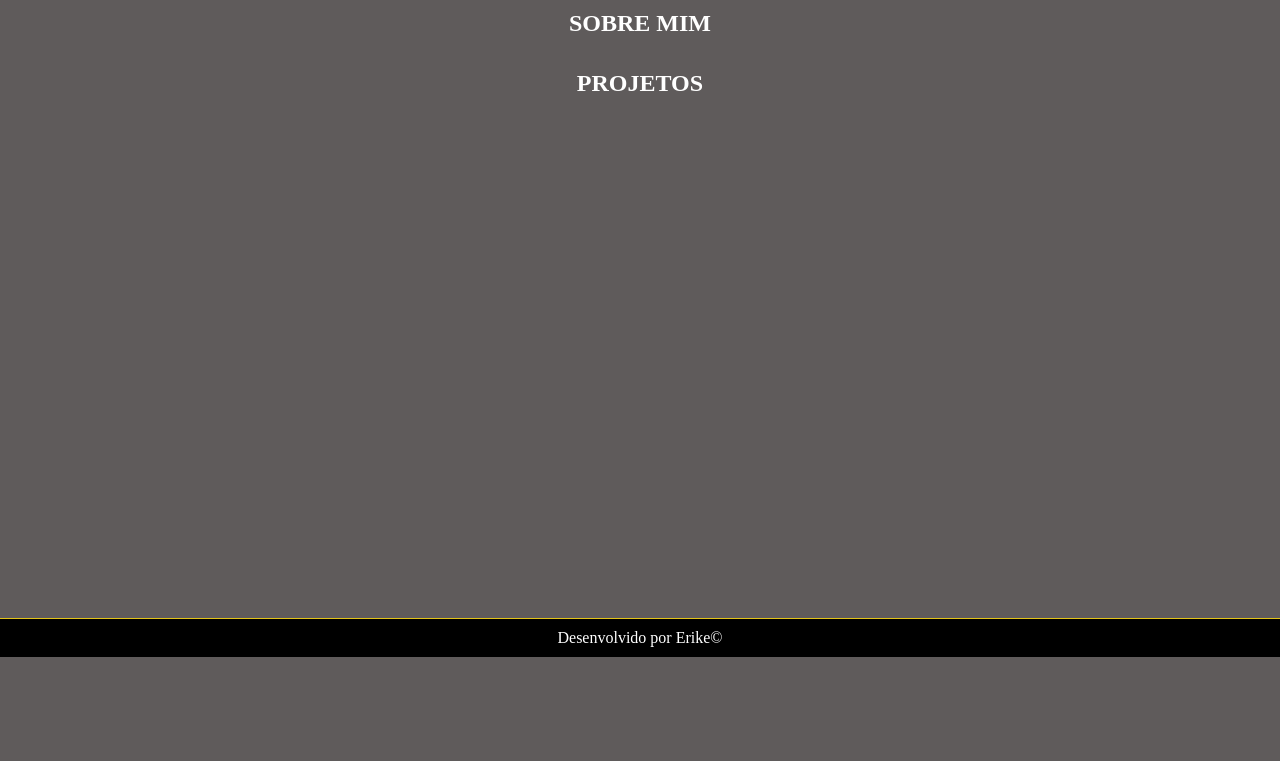
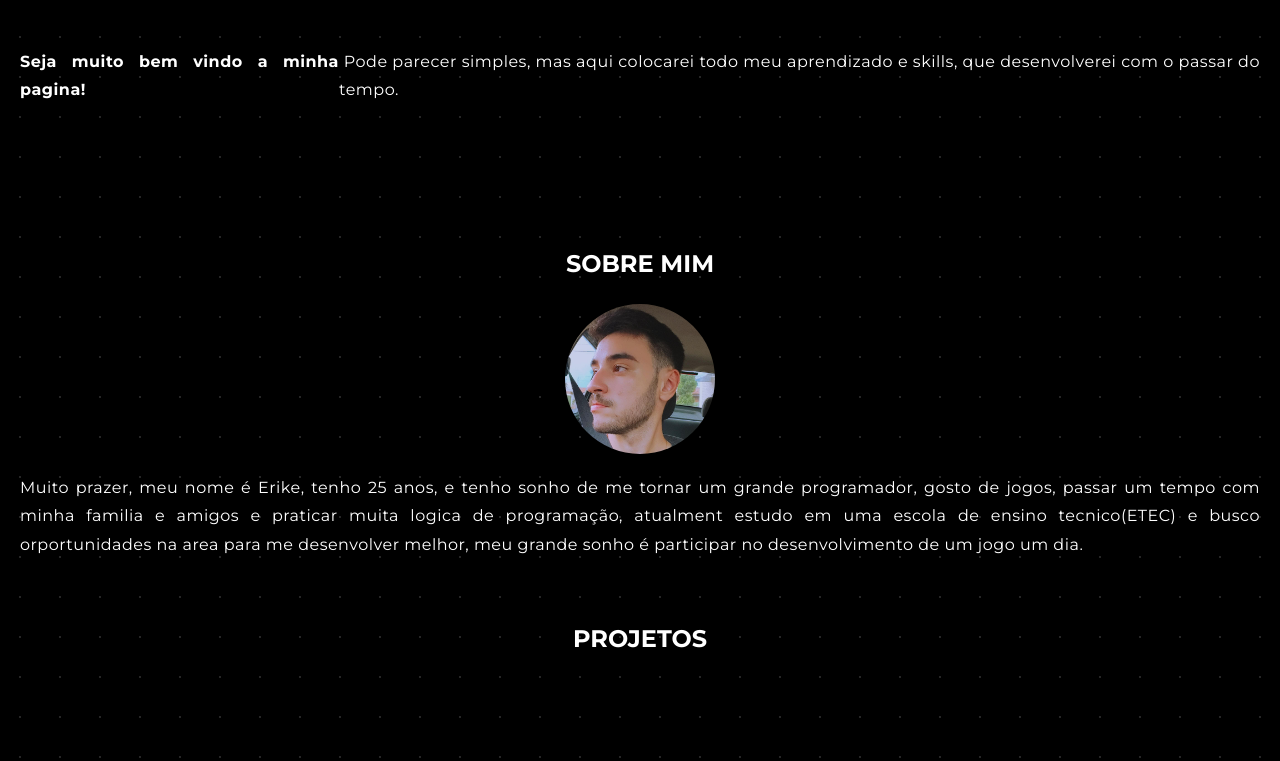
Before and after one commit to erikepc/Portf-lio, a plain HTML site: page index.html in a window 1280 px wide. Shown: the part 143-904 px from the top of the page. Before the commit the page ends 800 px from the top, so only its background shows below. Drawn offline with Linux system fonts and the light colour scheme.

Commit message:
Continuando o projeto

```diff
--- a/index.html
+++ b/index.html
@@ -16,15 +16,14 @@
         <section id="home">
             <h1>PORTIFÓLIO</h1>
             <img src="" alt="">
-            <p>Seja muito bem vindo a minha pagina, pode parecer simples, mas aqui colocarei todo meu aprendizado
-            e skill, que desenvolverei com o passar do tempo.
+            <p> <strong>Seja muito bem vindo a minha pagina!</strong>&nbsp;Pode parecer simples, mas aqui colocarei todo meu aprendizado e skills, que desenvolverei com o passar do tempo.
             </p>
         </section>
         <section id="about">
             <h1>SOBRE MIM</h1>
-            <img src="" alt="">
+            <img id="perfil" src="img/perfil.jpg" alt="">
             <p>
-
+                Muito prazer, meu nome é Erike, tenho 25 anos, e tenho sonho de me tornar um grande programador, gosto de jogos, passar um tempo com minha familia e amigos e praticar muita logica de programação, atualment estudo em uma escola de ensino tecnico(ETEC) e busco orportunidades na area para me desenvolver melhor, meu grande sonho é participar no desenvolvimento de um jogo um dia.
             </p>
         </section>
         <section id="projects">
--- a/style.css
+++ b/style.css
@@ -11,10 +11,15 @@
 
 body, html
 {
-    background-color: rgb(95, 91, 91);
+    background-color: #000000;
+    background-image: radial-gradient(circle, rgba(255,255,255,0.15) 1px, transparent 1px);
+    background-size: 40px 40px;
+    color: #ffffff;
     min-height: 100vh;
     display: flex;
     flex-direction: column;
+    line-height: 1.6;
+    font-family: "Montserrat", sans-serif;
 }
 
 main
@@ -26,13 +31,18 @@ nav
 {
     font-family: "Montserrat", sans-serif;
     font-weight: 600;
-    background-color: rgb(0, 0, 0);
+    background-color: rgb(25, 50, 97);
     color: rgb(226, 196, 25);
     padding: 20px;
     border-bottom: solid;
     border-width: 0.5px;
     display: flex;
     flex-direction: row;
+}
+
+a:hover
+{
+    color:rgb(226, 196, 25);
 }
 
 a
@@ -47,7 +57,7 @@ h1
 {
     display: flex;
     justify-content: center;
-    margin-top: 15px;
+    margin-bottom: 20px;
     color: rgb(255, 255, 255);
 }
 
@@ -55,7 +65,12 @@ p
 {
     display:flex;
     justify-content: center;
-    color: white;
+    color: rgb(255, 255, 255);
+    text-align: justify;
+    margin: 20px 0; /* Adiciona espaçamento vertical entre os parágrafos */
+    letter-spacing: 0.5px; /* Aumenta o espaçamento entre as letras */
+    line-height: 1.8;
+    cursor: text;
 }
 
 footer
@@ -65,6 +80,38 @@ footer
     border-top: solid;
     border-color: rgb(226, 196, 25);
     border-width: 0.5px;
-    background-color: black;
+    background-color: rgb(25, 50, 97);
     color: white;
 }
+
+#perfil
+{
+    width: 150px;
+    height: auto;
+    border-radius: 125px;
+    justify-content: center;
+    display: flex;
+    display: block;
+    margin: 0 auto; /* Centraliza a imagem horizontalmente */
+    max-width: 100%; /* Faz a imagem se ajustar ao tamanho da tela */
+    height: auto;
+}
+
+#perfil:hover
+{
+    border: 2px solid rgb(222, 198, 17);
+    transform: scale(1.20);
+    transition: 0.9s;
+    z-index: 1000;
+}
+
+section
+{
+    text-align: center;
+    padding: 20px;
+}
+
+#home
+{
+    padding-bottom: 100px;
+}
```
Also changed, not shown: img/perfil.jpg (added).
